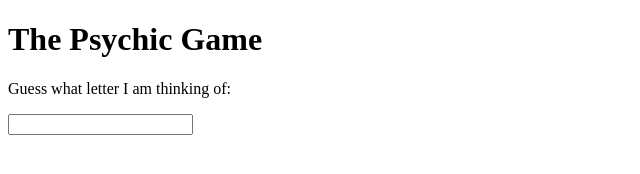
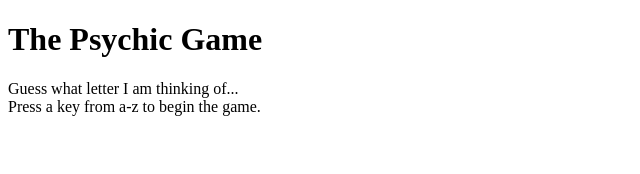
Before and after one commit to enzofass/Psychic-Game, a plain HTML site: page index.html in a window 1280 px wide. Shown: the whole page, without its empty margins (0-640 px from the left). Drawn offline with Linux system fonts and the light colour scheme.

Commit message:
removed text input field from html and removed browser alert in .js

```diff
--- a/assets/javascript/game.js
+++ b/assets/javascript/game.js
@@ -18,7 +18,7 @@ const gsfText = document.getElementById("gsf-text");
 let magicLetter = letterChoice[Math.floor(Math.random() * letterChoice.length)];
 
 // alert user to press a key
-alert("Press a key from a-z to play game");
+// alert("Press a key from a-z to play game");
 
 // clear guesses so far function
 function clearArray() {
--- a/index.html
+++ b/index.html
@@ -11,11 +11,12 @@
     </head>
     <body>
         <h1>The Psychic Game</h1>
-        <p>Guess what letter I am thinking of: </p>
+        <p>Guess what letter I am thinking of... <br>
+        Press a key from a-z to begin the game.</p>
         <div id="game">
 
         </div>
-        <input type="text" id="name" name="name">
+        <!-- <input type="text" id="name" name="name"> -->
 
     </body>
 </html>
```
